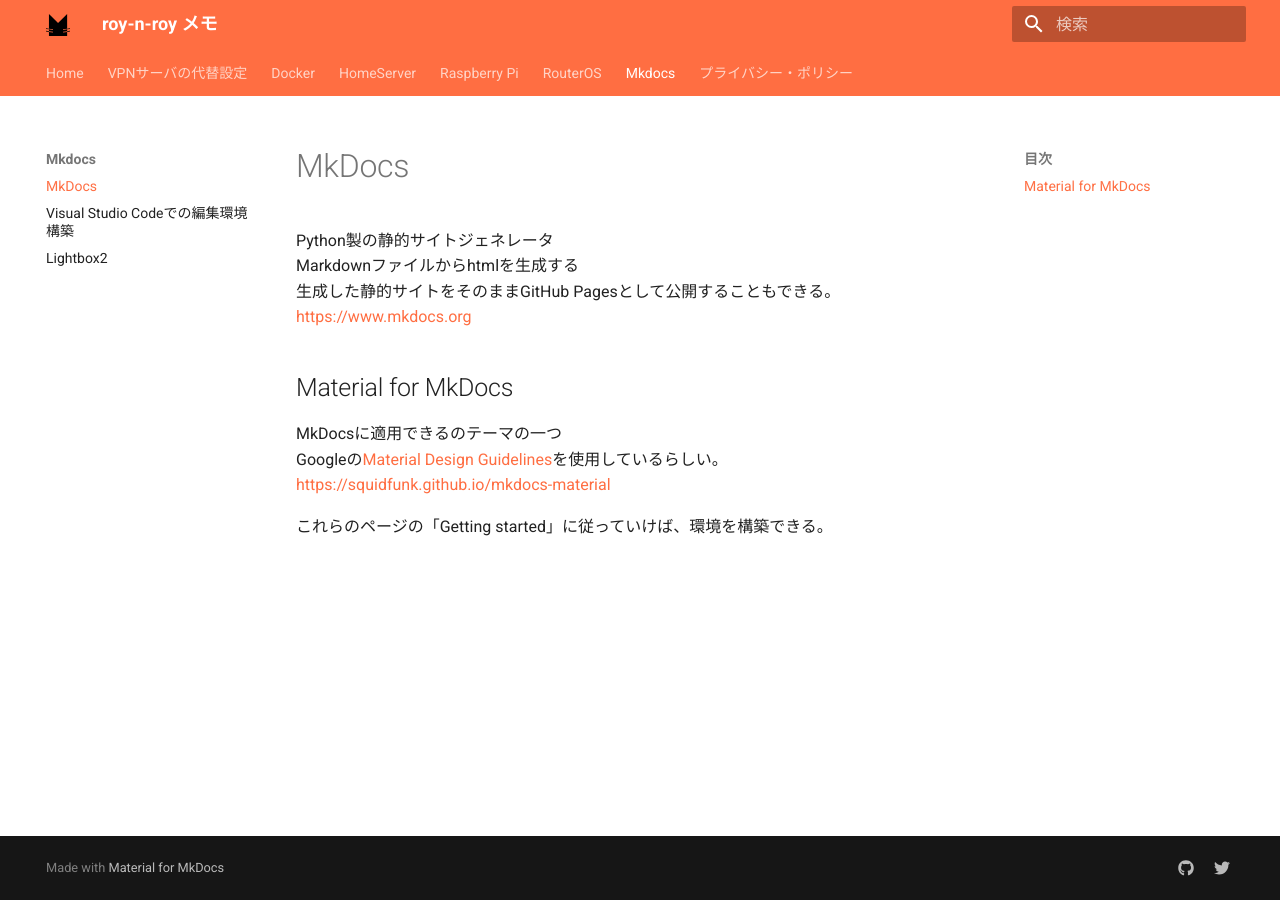
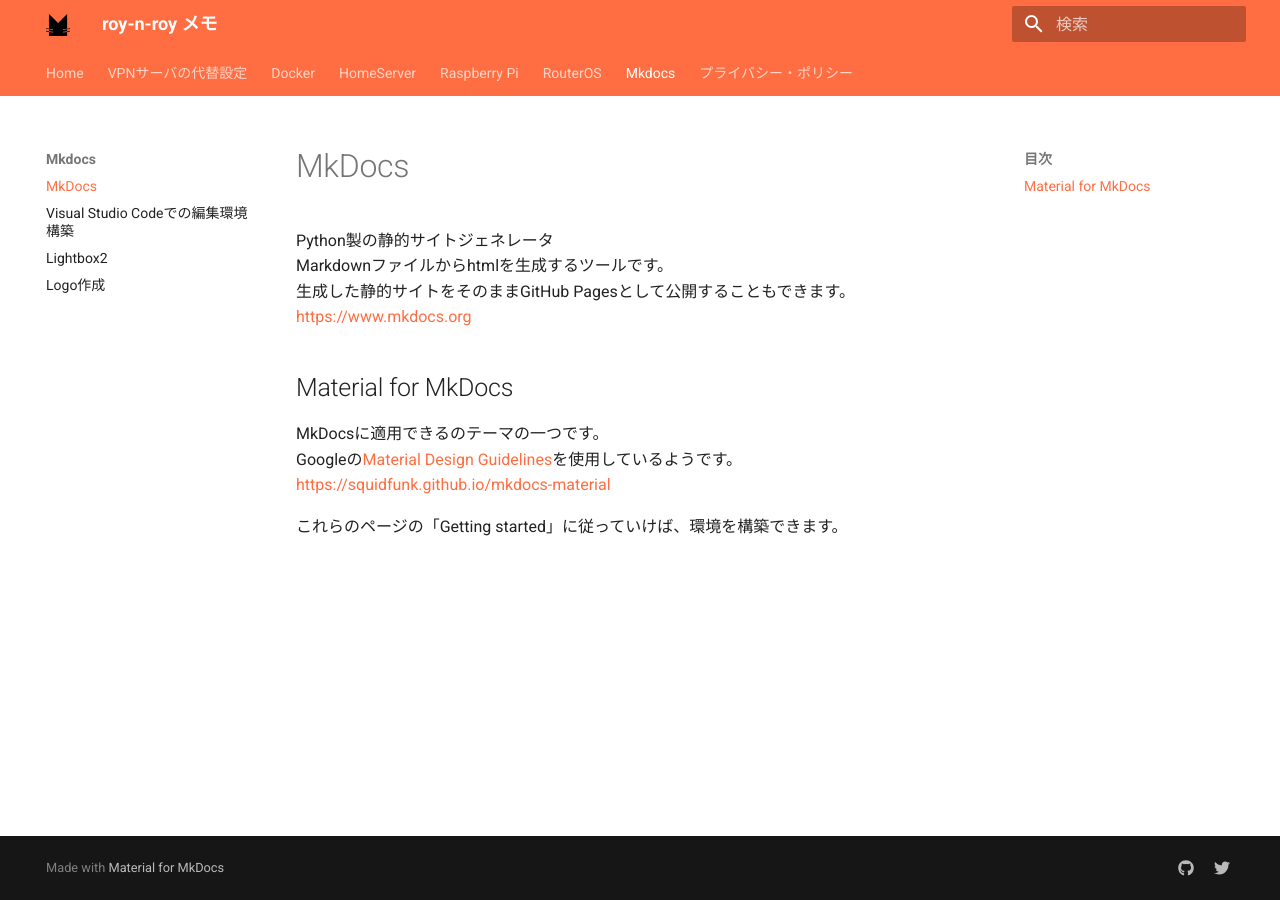
Before and after one commit to roy-n-roy/roy-n-roy.github.io, an MkDocs documentation site: the page built from docs/mkdocs/index.md, in a window 1280 px wide. Built offline with MkDocs 1.6.1 and Material for MkDocs 9.7.7, drawn with Linux system fonts in a browser that asks for light colours; comment, search, counter and statistics services are not loaded.

Commit message:
ロゴマーク作成についてページ作成

```diff
--- a/docs/mkdocs/index.md
+++ b/docs/mkdocs/index.md
@@ -1,12 +1,12 @@
 # MkDocs
 Python製の静的サイトジェネレータ
-Markdownファイルからhtmlを生成する
-生成した静的サイトをそのままGitHub Pagesとして公開することもできる。
+Markdownファイルからhtmlを生成するツールです。
+生成した静的サイトをそのままGitHub Pagesとして公開することもできます。
 [https://www.mkdocs.org](https://www.mkdocs.org/)
 
 ## Material for MkDocs
-MkDocsに適用できるのテーマの一つ
-Googleの[Material Design Guidelines](https://material.io/design)を使用しているらしい。
+MkDocsに適用できるのテーマの一つです。
+Googleの[Material Design Guidelines](https://material.io/design)を使用しているようです。
 [https://squidfunk.github.io/mkdocs-material](https://squidfunk.github.io/mkdocs-material)
 
-これらのページの「Getting started」に従っていけば、環境を構築できる。
+これらのページの「Getting started」に従っていけば、環境を構築できます。
```
Also changed, not shown: docs/mkdocs/logo作成.md (added, +25 -0 lines).
